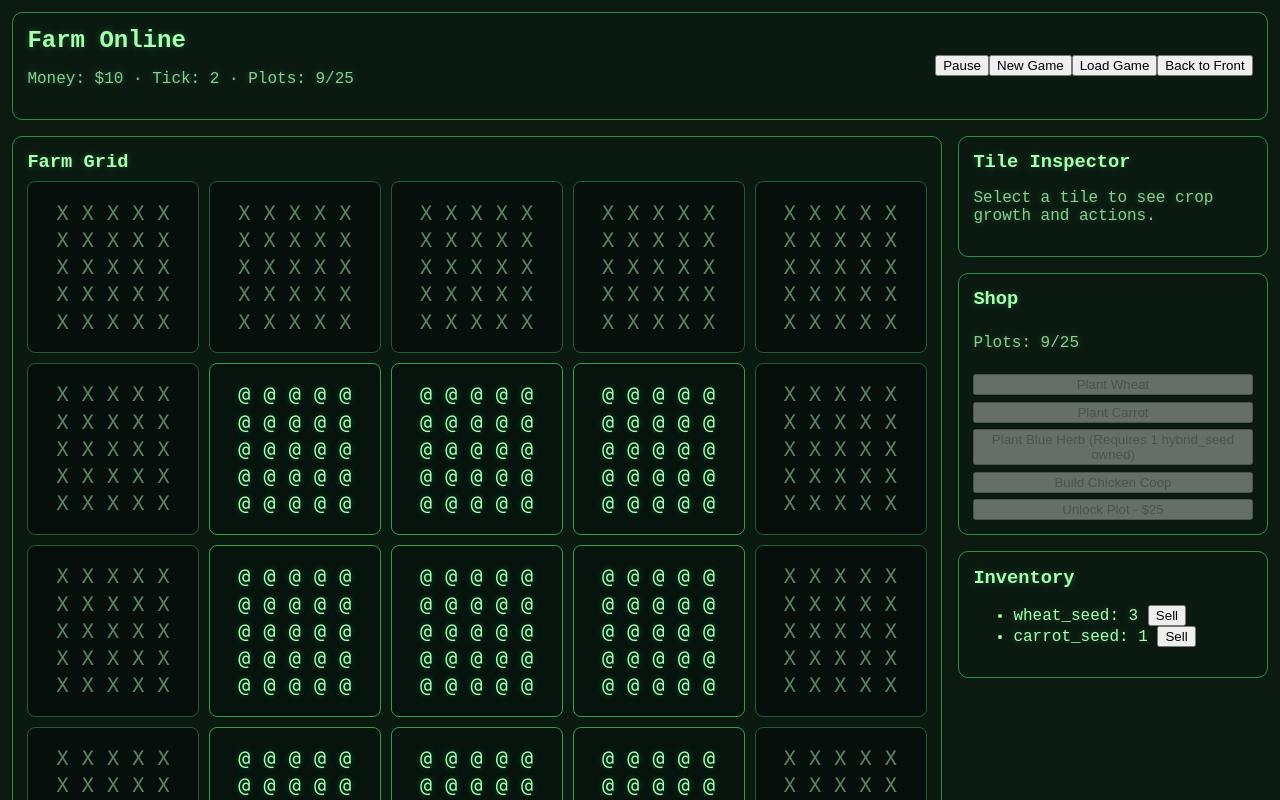
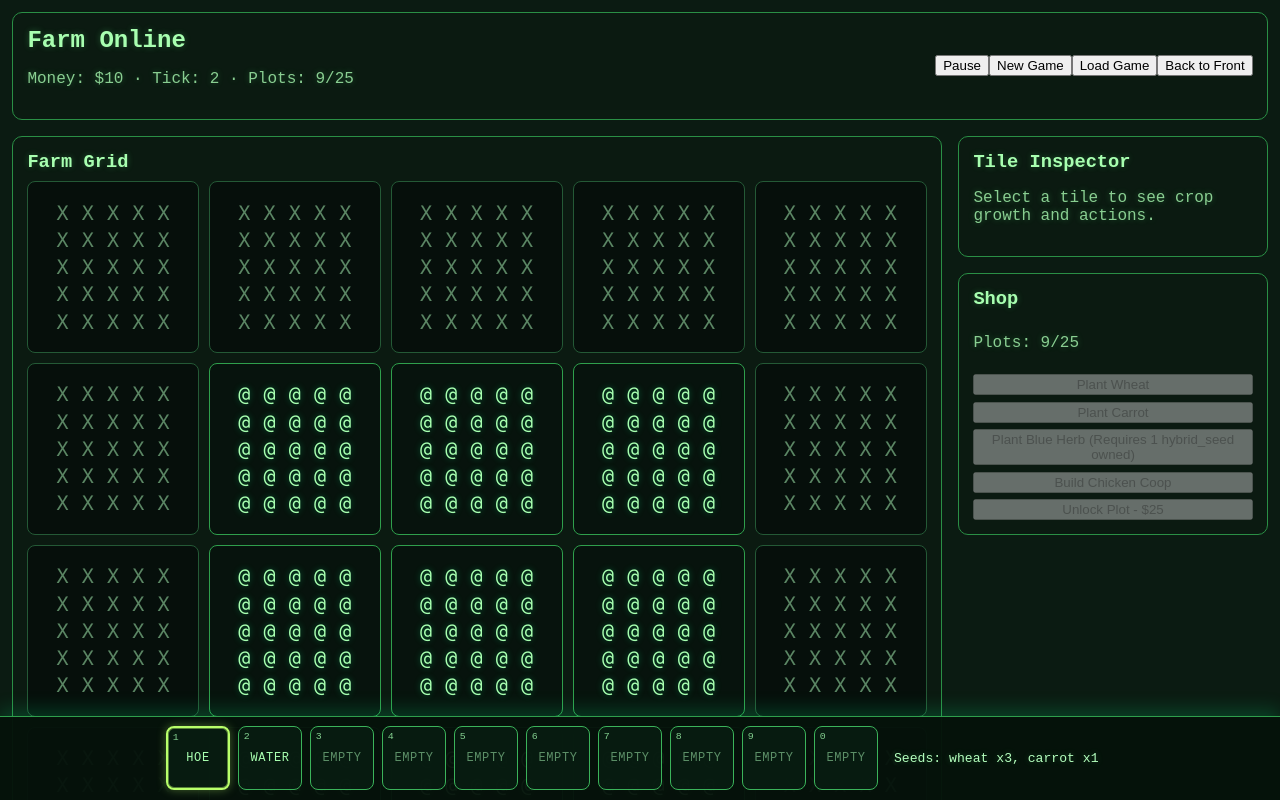
Before and after one commit to believeshe123-coder/Farm-Online, a React (Vite) app: page / in a window 1280 px wide. Both pictures are taken after a click on the button "Start Game". Shown: the top 800 px of the page. Built offline with nearby package versions, Linux system fonts and the light colour scheme.

Commit message:
Add fixed bottom backpack hotbar UI

```diff
--- a/src/App.jsx
+++ b/src/App.jsx
@@ -3,9 +3,9 @@ import HudBar from './ui/HudBar';
 import FrontView from './ui/FrontView';
 import AsciiBoard from './ui/AsciiBoard';
 import ShopPanel from './ui/ShopPanel';
-import InventoryPanel from './ui/InventoryPanel';
 import TileInspector from './ui/TileInspector';
 import CoopModal from './ui/CoopModal';
+import BackpackBar from './ui/BackpackBar';
 import { createNewGame } from './game/createNewGame';
 import { loadGame, saveGame } from './game/save';
 import { advanceTick } from './game/tick';
@@ -16,13 +16,23 @@ import {
   harvestCrop,
   placeBuilding,
   plantCrop,
-  sellItem,
   unlockPlot,
 } from './game/actions';
 
+
+function withSelectedTool(gameState) {
+  if (gameState.selectedTool === 'hoe' || gameState.selectedTool === 'water') {
+    return gameState;
+  }
+
+  return {
+    ...gameState,
+    selectedTool: 'hoe',
+  };
+}
 export default function App() {
   const [view, setView] = useState('front');
-  const [gameState, setGameState] = useState(() => createNewGame());
+  const [gameState, setGameState] = useState(() => withSelectedTool(createNewGame()));
   const [isPaused, setIsPaused] = useState(false);
   const [isCoopModalOpen, setIsCoopModalOpen] = useState(false);
   const [frontMessage, setFrontMessage] = useState('');
@@ -45,8 +55,31 @@ export default function App() {
     };
   }, [view, isPaused]);
 
+
+  useEffect(() => {
+    if (view !== 'game') {
+      return undefined;
+    }
+
+    const handleKeyDown = (event) => {
+      if (event.key !== '1' && event.key !== '2') {
+        return;
+      }
+
+      setGameState((prevState) => ({
+        ...prevState,
+        selectedTool: event.key === '1' ? 'hoe' : 'water',
+      }));
+    };
+
+    window.addEventListener('keydown', handleKeyDown);
+    return () => {
+      window.removeEventListener('keydown', handleKeyDown);
+    };
+  }, [view]);
+
   const handleStartGame = () => {
-    setGameState(createNewGame());
+    setGameState(withSelectedTool(createNewGame()));
     setIsPaused(false);
     setIsCoopModalOpen(false);
     setFrontMessage('');
@@ -56,7 +89,7 @@ export default function App() {
   const handleFrontLoadGame = () => {
     const savedState = loadGame();
     if (savedState) {
-      setGameState(savedState);
+      setGameState(withSelectedTool(savedState));
       setIsPaused(false);
       setIsCoopModalOpen(false);
       setFrontMessage('');
@@ -68,13 +101,13 @@ export default function App() {
   };
 
   const handleNewGame = () => {
-    setGameState(createNewGame());
+    setGameState(withSelectedTool(createNewGame()));
   };
 
   const handleLoadGame = () => {
     const savedState = loadGame();
     if (savedState) {
-      setGameState(savedState);
+      setGameState(withSelectedTool(savedState));
     }
   };
 
@@ -95,7 +128,6 @@ export default function App() {
     gameState.selectedTileIndex !== null && gameState.unlockedTiles[gameState.selectedTileIndex];
   const selectedCoop = selectedTile?.type === 'coop' ? selectedTile : null;
 
-  console.log('VIEW:', view);
 
   if (view === 'front') {
     return (
@@ -122,7 +154,7 @@ export default function App() {
         onLoadGame={handleLoadGame}
         onBackToFront={handleBackToFront}
       />
-      <main className="main-layout">
+      <main className="main-layout game-layout">
         <AsciiBoard
           tiles={gameState.tiles}
           gridSize={gameState.gridSize}
@@ -181,12 +213,18 @@ export default function App() {
             canUnlockPlot={canUnlockPlot}
             onUnlockPlot={() => setGameState((prevState) => unlockPlot(prevState))}
           />
-          <InventoryPanel
-            inventory={gameState.inventory}
-            onSell={(itemId, qty) => setGameState((prevState) => sellItem(prevState, itemId, qty))}
-          />
         </aside>
       </main>
+      <BackpackBar
+        inventory={gameState.inventory}
+        selectedTool={gameState.selectedTool}
+        onSelectTool={(tool) =>
+          setGameState((prevState) => ({
+            ...prevState,
+            selectedTool: tool,
+          }))
+        }
+      />
       {isCoopModalOpen && selectedCoop && gameState.selectedTileIndex !== null && (
         <CoopModal
           coop={selectedCoop}
--- a/src/game/createNewGame.js
+++ b/src/game/createNewGame.js
@@ -21,6 +21,7 @@ export function createNewGame() {
       carrot_seed: 1,
     },
     selectedTileIndex: null,
+    selectedTool: 'hoe',
     uiMessage: '',
   };
 }
--- a/src/game/save.js
+++ b/src/game/save.js
@@ -14,6 +14,11 @@ function buildDefaultUnlockedTiles(gridSize) {
   });
 }
 
+
+function normalizeSelectedTool(tool) {
+  return tool === 'water' ? 'water' : 'hoe';
+}
+
 function isValidTile(tile) {
   return tile && typeof tile === 'object' && typeof tile.type === 'string';
 }
@@ -28,6 +33,7 @@ function isValidGameState(state) {
   if (!Array.isArray(state.unlockedTiles) || state.unlockedTiles.length !== state.tiles.length) return false;
   if (!state.unlockedTiles.every((isUnlocked) => typeof isUnlocked === 'boolean')) return false;
   if (!state.inventory || typeof state.inventory !== 'object' || Array.isArray(state.inventory)) return false;
+  if (state.selectedTool !== undefined && state.selectedTool !== 'hoe' && state.selectedTool !== 'water') return false;
   if (state.renderMode !== undefined && state.renderMode !== 'glyph') return false;
 
   return state.selectedTileIndex === null ||
@@ -63,6 +69,7 @@ function normalizeGameState(state) {
         ? state.selectedTileIndex
         : null,
     uiMessage: state.uiMessage ?? '',
+    selectedTool: normalizeSelectedTool(state.selectedTool),
   };
 }
 
--- a/src/styles.css
+++ b/src/styles.css
@@ -227,3 +227,100 @@ h3 {
   margin: 0;
   color: #bfffc8;
 }
+
+.game-layout {
+  padding-bottom: 110px;
+}
+
+.backpack-bar {
+  position: fixed;
+  left: 0;
+  bottom: 0;
+  width: 100%;
+  display: flex;
+  justify-content: center;
+  align-items: center;
+  gap: 1rem;
+  padding: 0.6rem 1rem;
+  border-top: 1px solid #2f9f4c;
+  background: rgba(6, 18, 11, 0.96);
+  box-shadow: 0 -6px 18px rgba(0, 255, 140, 0.18);
+  z-index: 30;
+}
+
+.backpack-hotbar {
+  display: grid;
+  grid-template-columns: repeat(10, minmax(56px, 64px));
+  gap: 0.5rem;
+}
+
+.backpack-slot {
+  position: relative;
+  aspect-ratio: 1 / 1;
+  border: 1px solid #3bb35a;
+  background: rgba(8, 28, 16, 0.95);
+  color: #a8ffb0;
+  border-radius: 8px;
+  font-family: inherit;
+  font-size: 0.75rem;
+  letter-spacing: 0.05em;
+  display: grid;
+  place-items: center;
+  cursor: pointer;
+  transition: border-color 120ms ease, box-shadow 120ms ease, transform 120ms ease;
+}
+
+.backpack-slot:hover:not(:disabled) {
+  border-color: #7eff97;
+  box-shadow: inset 0 0 0 1px rgba(126, 255, 151, 0.35);
+  transform: translateY(-1px);
+}
+
+.backpack-slot:disabled {
+  cursor: default;
+}
+
+.backpack-slot.is-selected {
+  border-width: 2px;
+  border-color: #b8ff6a;
+  box-shadow: 0 0 10px rgba(184, 255, 106, 0.35), inset 0 0 0 1px rgba(184, 255, 106, 0.45);
+}
+
+.backpack-slot-hotkey {
+  position: absolute;
+  top: 0.2rem;
+  left: 0.3rem;
+  font-size: 0.62rem;
+  color: #83cf8f;
+}
+
+.backpack-slot-label.is-empty {
+  color: #5c8f67;
+}
+
+.backpack-seeds {
+  margin: 0;
+  min-width: 220px;
+  color: #b5ffbe;
+  font-size: 0.82rem;
+}
+
+@media (max-width: 920px) {
+  .backpack-bar {
+    flex-direction: column;
+    align-items: stretch;
+  }
+
+  .backpack-hotbar {
+    grid-template-columns: repeat(5, minmax(56px, 1fr));
+  }
+
+  .backpack-seeds {
+    min-width: 0;
+    text-align: center;
+  }
+
+  .game-layout {
+    padding-bottom: 180px;
+  }
+}
--- /dev/null
+++ b/src/ui/BackpackBar.jsx
@@ -0,0 +1,54 @@
+const HOTBAR_SLOTS = [
+  { id: 1, label: 'HOE', tool: 'hoe', hotkey: '1' },
+  { id: 2, label: 'WATER', tool: 'water', hotkey: '2' },
+  { id: 3, label: 'EMPTY', tool: null, hotkey: '3' },
+  { id: 4, label: 'EMPTY', tool: null, hotkey: '4' },
+  { id: 5, label: 'EMPTY', tool: null, hotkey: '5' },
+  { id: 6, label: 'EMPTY', tool: null, hotkey: '6' },
+  { id: 7, label: 'EMPTY', tool: null, hotkey: '7' },
+  { id: 8, label: 'EMPTY', tool: null, hotkey: '8' },
+  { id: 9, label: 'EMPTY', tool: null, hotkey: '9' },
+  { id: 10, label: 'EMPTY', tool: null, hotkey: '0' },
+];
+
+function formatSeedSummary(inventory) {
+  const seedEntries = Object.entries(inventory)
+    .filter(([itemId, quantity]) => itemId.endsWith('_seed') && quantity > 0)
+    .map(([itemId, quantity]) => `${itemId.replace('_seed', '')} x${quantity}`);
+
+  if (seedEntries.length === 0) {
+    return 'Seeds: none';
+  }
+
+  return `Seeds: ${seedEntries.join(', ')}`;
+}
+
+export default function BackpackBar({ inventory, selectedTool, onSelectTool }) {
+  return (
+    <section className="backpack-bar" aria-label="Backpack hotbar">
+      <div className="backpack-hotbar" role="list">
+        {HOTBAR_SLOTS.map((slot) => {
+          const isSelected = slot.tool !== null && selectedTool === slot.tool;
+
+          return (
+            <button
+              key={slot.id}
+              type="button"
+              className={`backpack-slot ${isSelected ? 'is-selected' : ''}`}
+              onClick={() => slot.tool && onSelectTool(slot.tool)}
+              disabled={slot.tool === null}
+              role="listitem"
+              aria-pressed={isSelected}
+            >
+              <span className="backpack-slot-hotkey">{slot.hotkey}</span>
+              <span className={`backpack-slot-label ${slot.tool === null ? 'is-empty' : ''}`}>
+                {slot.tool === null ? 'EMPTY' : slot.label}
+              </span>
+            </button>
+          );
+        })}
+      </div>
+      <p className="backpack-seeds">{formatSeedSummary(inventory)}</p>
+    </section>
+  );
+}
```
